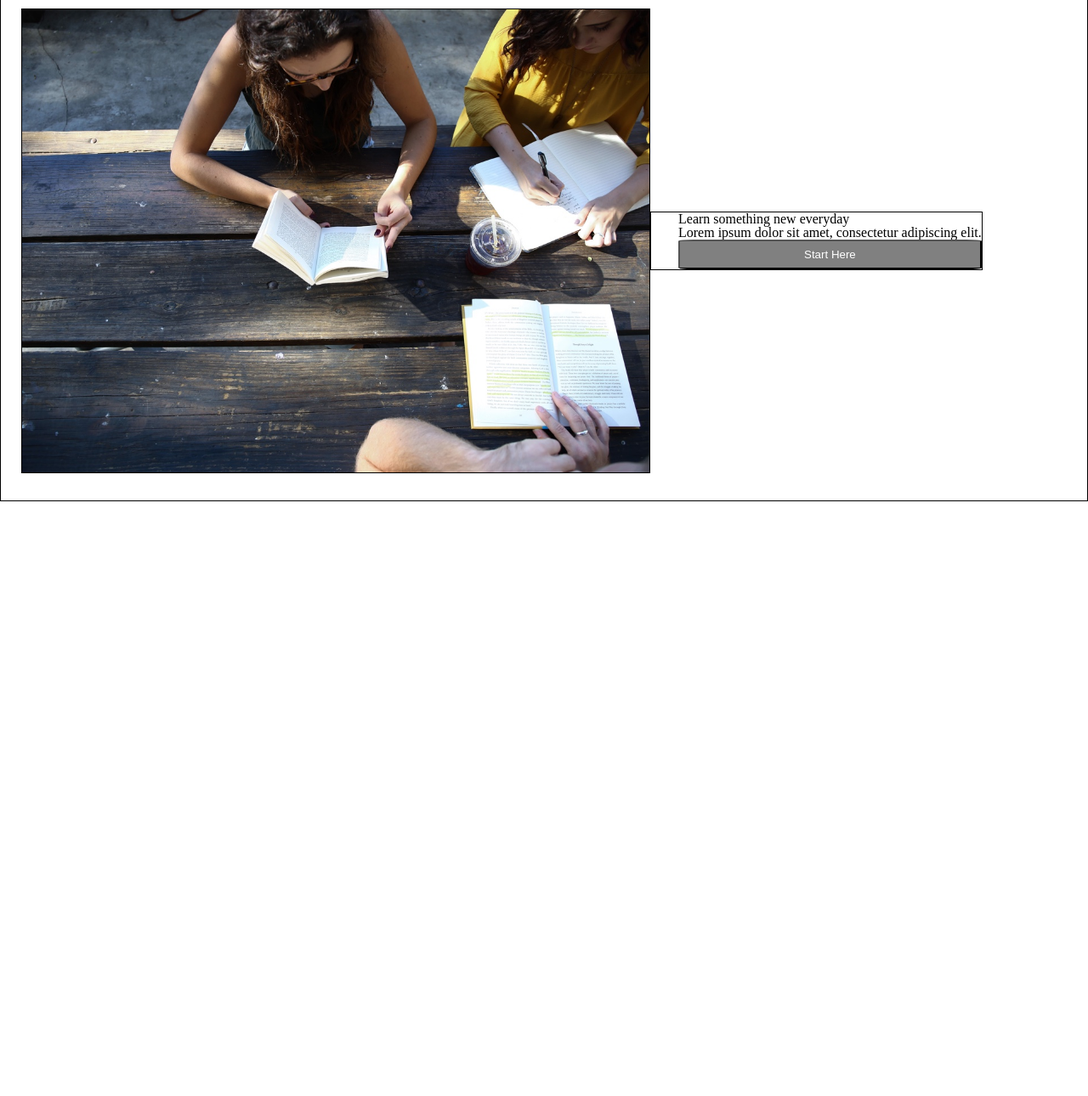
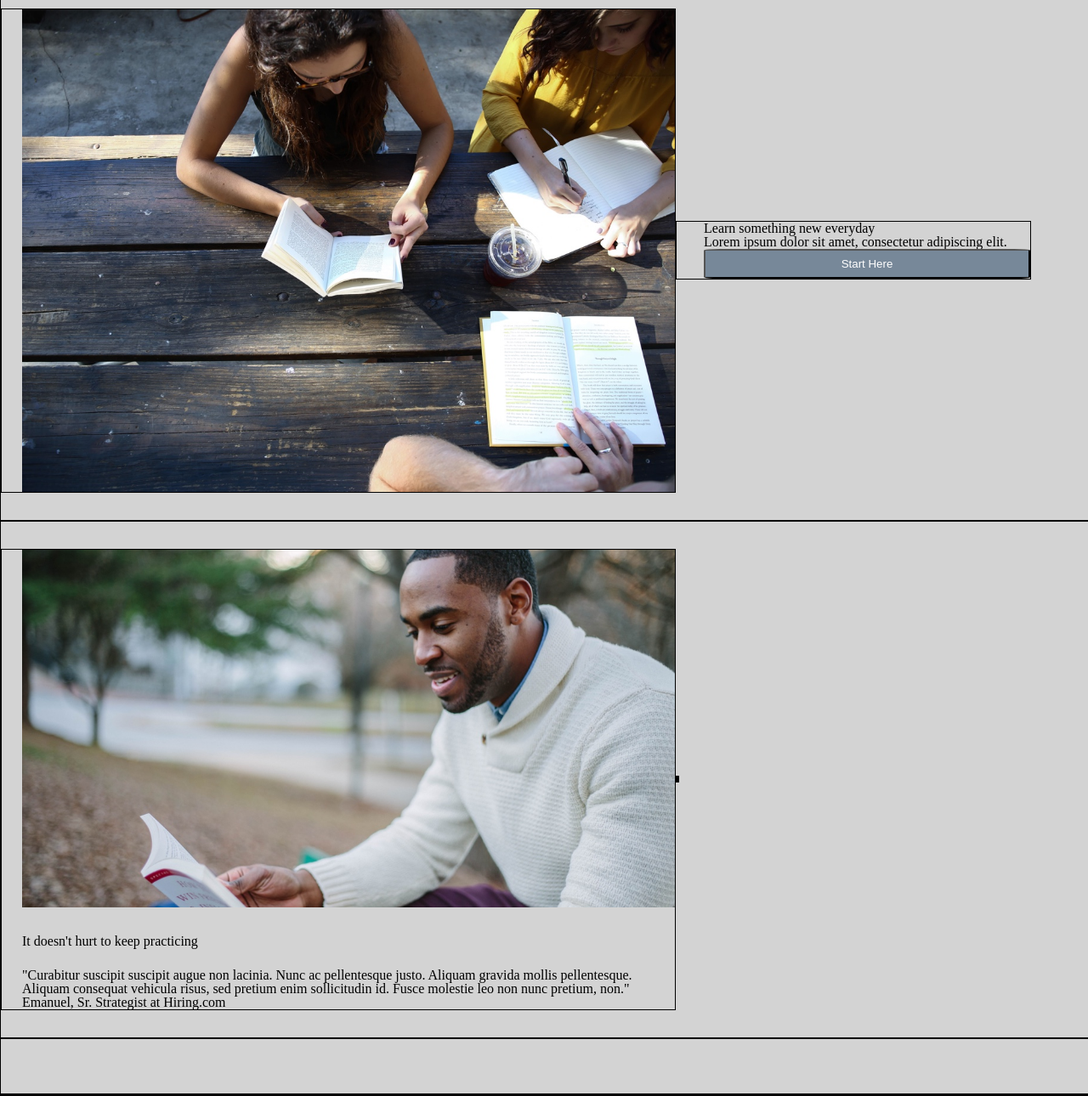
Before and after one commit to brunomedeirosq/colmar_academy, a plain HTML site: page index.html in a window 1280 px wide. Shown: the part 87-1377 px from the top of the page at 85% size. Before the commit the page ends 800 px from the top, so only its background shows below. Drawn offline with Linux system fonts and the light colour scheme.

Commit message:
add main sections to html and css files

```diff
--- a/index.html
+++ b/index.html
@@ -24,7 +24,8 @@
         <span><a href="#">Sign in</a></span>
       </nav>
     </header>
-    <section class="banner flexbox-container">
+    <main>
+      <section class="banner banner-start flexbox-container">
         <div class="left-content">
           <img src="resources/images/banner.jpg" alt="banner">
         </div>
@@ -34,6 +35,38 @@
           <button class="button">Start Here</button>
         </div>
       </section>
+      <section class="banner banner-info flexbox-container">
+        <div class="left-content">
+          <img src="resources/images/information-main.jpg" alt="information">
+          <h2>It doesn't hurt to keep practicing</h2>
+          <p>
+            "Curabitur suscipit suscipit augue non lacinia. Nunc ac pellentesque justo.
+            Aliquam gravida mollis pellentesque. Aliquam consequat vehicula risus, sed pretium enim sollicitudin id.
+            Fusce molestie leo non nunc pretium, non."
+          </p>
+          <p>Emanuel, Sr. Strategist at Hiring.com</p>
+        </div>
+        <div class="right-content">
+          <div class="upper-tile">
 
+          </div>
+          <div class="middle-tile">
+
+          </div>
+          <div class="bottom-tile">
+
+          </div>
+        </div>
+      </section>
+      <section class="banner banner-courses">
+
+      </section>
+      <section class="banner-showcase">
+
+      </section>
+    </main>
+    <footer>
+
+    </footer>
   </body>
 </html>
--- a/resources/css/style.css
+++ b/resources/css/style.css
@@ -1,6 +1,8 @@
 /* generic style to help layout - remove or comment */
 div,
-body {
+header,
+nav,
+section {
   border: 1px solid black;
 }
 
@@ -12,14 +14,7 @@ html {
   font-size: 16px;
 }
 
-/* generic main-frame to control padding over all content */
-body {
-  /* add 24px(relative to root font-size) padding top right bottom and left sides */
-  padding: 0px 24px 0px 24px;
-  padding: 0rem 1.5rem 0rem 1.5rem;
-}
-
-/* common display/layout properties and values shared for flexbox-containers */
+/* common display/layout properties and values shared by flexbox-containers */
 /* add CSS vendor prefixes through pleeease tool */
 .flexbox-container {
   display: -webkit-box;
@@ -37,19 +32,26 @@ body {
 
 /* MEDIA QUERIES STYLES---------------------------------------------------- */
 
-/* SPECIFIC STYLES--------------------------------------------------------- */
-
-/* style for header section including: logo and navigation */
+/* style for HEADER section including: logo and navigation */
 
 header {
-  width: 100%;
   height: 64px;
   height: 4rem;
+  background-color: #778899;
+  width: 100%;
+  position: fixed;
 }
 
 .logo {
   height: 32px;
   height: 2rem;
+  padding-left: 24px;
+  padding-left: 1.5rem;
+}
+
+nav {
+  padding-right: 24px;
+  padding-right: 1.5rem;
 }
 
 /* stackoverflow tip: use the negation pseudo-class :not() against the :last-child pseudo-class.
@@ -59,35 +61,91 @@ nav span:not(:last-child) {
   padding-right: 1rem;
 }
 
-/* style for banner section */
+/* main sections */
+
+/* generic style for BANNERS section */
 
 .banner {
-  padding: 32px 0px;
-  padding: 2rem 0rem;
+  background-color: #d3d3d3;
+  width: 100%;
   justify-content: flex-start;
+  padding-top: 32px;
+  padding-top: 2rem;
+  padding-bottom: 32px;
+  padding-bottom: 2rem;
 }
 
-.banner .left-content{
+/* style for BANNER-START section */
+
+/* to overlap generic banners paddings due to header height and fixed position */
+.banner-start {
+  padding-top: 96px;
+  padding-top: 6rem;
+}
+
+.banner-start .left-content{
   width: 60%;
   overflow: hidden;
+  padding-left: 24px;
+  padding-left: 1.5rem;
 }
 
-.banner .left-content img {
+.banner-start .left-content img {
   max-width: 100%;
   height: auto;
   display: block;
 }
 
-.banner .right-content {
+.banner-start .right-content {
   padding-left: 24px;
   padding-left: 2rem;
+  width: 30%;
 }
 
-.banner .right-content .button {
-  background-color: grey;
+.banner-start .right-content .button {
+  background-color: #778899;
   color: white;
   border-radius: 5%;
   padding: 8px 0px;
   padding: 0.5rem 0rem;
   width: 100%
 }
+
+/* style for BANNER-INFO section */
+
+.banner-info .left-content {
+  width: 60%;
+  overflow: hidden;
+  padding-left: 24px;
+  padding-left: 1.5rem;
+}
+
+.banner-info .left-content img {
+  max-width: 100%;
+  height: auto;
+  display: block;
+}
+
+.banner-info .left-content h2 {
+  padding-top: 32px;
+  padding-top: 2rem;
+  padding-bottom: 24px;
+  padding-bottom: 1.5rem;
+}
+
+.banner-info .left-content p:nth-child(0n+1) {
+  font-size: 2rem;
+}
+
+
+
+
+
+/* style for BANNER-COURSES section */
+
+
+
+
+
+
+/* style for BANNER-SHOWCASE section */
```
Lines whose indentation alone changed are shown as unchanged.
